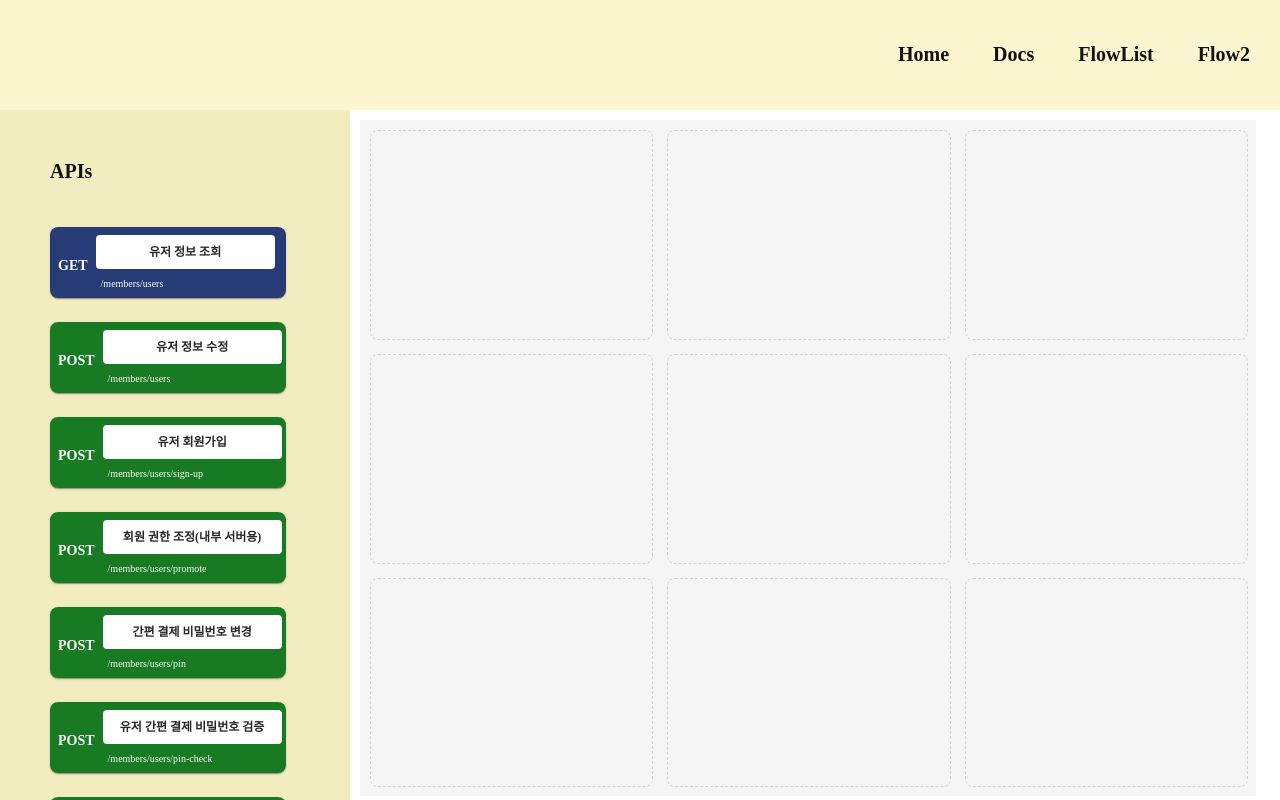
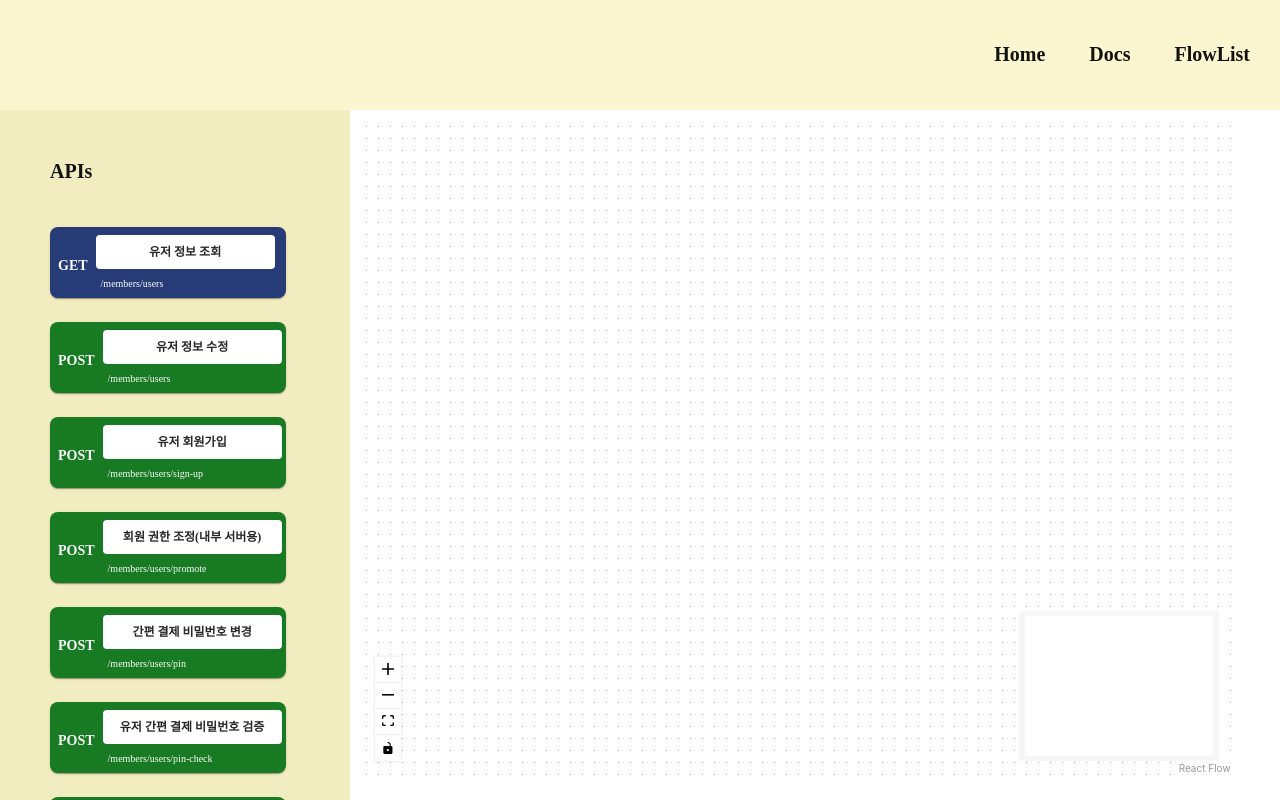
Before and after one commit to Binddog/Binddog, a React (Create React App) app in the folder frontend/binddog-core/: page /flow/1 in a window 1280 px wide. Built offline with nearby package versions, Linux system fonts and the light colour scheme; a web font is replaced by a local one.

Commit message:
✨ Feat: React Flow 를 이용해 플로우 보드 완성
특정 API 클릭하면 플로우 보드에 해당 API 블록 생성

```diff
--- a/frontend/binddog-core/src/App.js
+++ b/frontend/binddog-core/src/App.js
@@ -8,8 +8,6 @@ import TopNav from "./Component/TopNav";
 import FlowList from "./Page/FlowList";
 import Flow from "./Page/Flow";
 import { Box } from "@mui/material";
-
-import Flow2 from './Page/Flow2';
 
 function App() {
   return (
@@ -29,7 +27,6 @@ function App() {
           <Route path="/docs" element={<Docs />} />
           <Route path="/flowList" element={<FlowList />} />
           <Route path="/flow/:id" element={<Flow />} />
-          <Route path="/flow2" element={<Flow2 />} />
         </Routes>
       </Box>
     </ThemeProvider>
--- a/frontend/binddog-core/src/Component/Block.jsx
+++ b/frontend/binddog-core/src/Component/Block.jsx
@@ -1,26 +1,16 @@
 import React from "react";
 import { Card, Typography, Box } from "@mui/material";
 import { useTheme } from "@mui/material/styles";
-import { useDraggable } from "@dnd-kit/core";
 
-export default function Block({ method, apiName, endpoint, id }) {
+export default function Block3({ method, apiName, endpoint, id, addNode }) {
   const theme = useTheme();
-  const { attributes, listeners, setNodeRef, transform } = useDraggable({
-    id,
-  });
 
-  const style = {
-    transform: transform
-      ? `translate3d(${transform.x}px, ${transform.y}px, 0)`
-      : undefined,
+  const handleClick = () => {
+    addNode({ apiName, method, endpoint });
   };
 
   return (
     <Card
-      ref={setNodeRef}
-      style={style}
-      {...attributes}
-      {...listeners}
       sx={{
         bgcolor: theme.palette.block[method],
         borderRadius: "8px",
@@ -28,6 +18,7 @@ export default function Block({ method, apiName, endpoint, id }) {
         padding: "8px 8px 2px",
         cursor: "grab",
       }}
+      onClick={handleClick}
     >
       <Box
         sx={{
--- a/frontend/binddog-core/src/Component/BlockList2.jsx
+++ /dev/null
@@ -1,48 +0,0 @@
-import React from "react";
-import { Box, Typography } from "@mui/material";
-import { useTheme } from "@mui/material/styles";
-import Block2 from "./Block2";
-import blocks from "../block.json";
-
-function BlockList2({ li = blocks, name, onAddNode }) {
-  const theme = useTheme();
-
-  return (
-    <Box
-      sx={{
-        width: "250px",
-        bgcolor: theme.palette.primary.dark,
-        display: "flex",
-        flexDirection: "column",
-        padding: "50px",
-        alignItems: "flex-start",
-        gap: 3,
-        overflow: "auto",
-      }}
-    >
-      <Typography
-        sx={{
-          ...theme.typography.h3,
-          marginBottom: "20px",
-        }}
-      >
-        {name}
-      </Typography>
-      {li.map((item, index) => (
-        <Block2
-          key={item.block_id}
-          id={item.block_id}
-          method={item.method}
-          apiName={item.name}
-          endpoint={item.endpoint}
-          num={index + 1}
-          position={(index + 1) * 70}
-          data={item.block_id}
-          onAddNode={onAddNode}
-        />
-      ))}
-    </Box>
-  );
-}
-
-export default BlockList2;
--- a/frontend/binddog-core/src/Component/Board.jsx
+++ /dev/null
@@ -1,62 +0,0 @@
-import React from "react";
-import { useTheme } from "@mui/material/styles";
-import { Box } from "@mui/material";
-import { useDroppable } from "@dnd-kit/core";
-import Block from "./Block";
-
-function DroppableZone({ id, block }) {
-  const { setNodeRef } = useDroppable({
-    id,
-  });
-
-  return (
-    <Box
-      ref={setNodeRef}
-      sx={{
-        border: "1px dashed lightgray",
-        borderRadius: "8px",
-        width: "100%",
-        height: "100%",
-        display: "flex",
-        alignItems: "center",
-        justifyContent: "center",
-      }}
-    >
-      {block && (
-        <Block
-          method={block.method}
-          apiName={block.name}
-          endpoint={block.endpoint}
-        />
-      )}
-    </Box>
-  );
-}
-
-function Board({ blocks }) {
-  const theme = useTheme();
-
-  return (
-    <Box
-      sx={{
-        width: "100%",
-        height: "100%",
-        display: "grid",
-        gridTemplateColumns: "repeat(3, 1fr)",
-        gridTemplateRows: "repeat(3, 1fr)",
-        gap: 2,
-        padding: "10px",
-        bgcolor: theme.palette.background.paper,
-      }}
-    >
-      {Array.from({ length: 9 }).map((_, index) => {
-        const zoneId = `zone-${index + 1}`;
-        return (
-          <DroppableZone key={zoneId} id={zoneId} block={blocks[zoneId]} />
-        );
-      })}
-    </Box>
-  );
-}
-
-export default Board;
--- a/frontend/binddog-core/src/Component/Board2.jsx
+++ /dev/null
@@ -1,62 +0,0 @@
-import React from "react";
-import { useTheme } from "@mui/material/styles";
-import { Box } from "@mui/material";
-import { useDroppable } from "@dnd-kit/core";
-import Block2 from "./Block2";
-
-function DroppableZone({ id, block }) {
-  const { setNodeRef } = useDroppable({
-    id,
-  });
-
-  return (
-    <Box
-      ref={setNodeRef}
-      sx={{
-        border: "1px dashed lightgray",
-        borderRadius: "8px",
-        width: "100%",
-        height: "100%",
-        display: "flex",
-        alignItems: "center",
-        justifyContent: "center",
-      }}
-    >
-      {block && (
-        <Block2
-          method={block.method}
-          apiName={block.name}
-          endpoint={block.endpoint}
-        />
-      )}
-    </Box>
-  );
-}
-
-function Board2({ blocks }) {
-  const theme = useTheme();
-
-  return (
-    <Box
-      sx={{
-        width: "100%",
-        height: "100%",
-        display: "grid",
-        gridTemplateColumns: "repeat(3, 1fr)",
-        gridTemplateRows: "repeat(3, 1fr)",
-        gap: 2,
-        padding: "10px",
-        bgcolor: theme.palette.background.paper,
-      }}
-    >
-      {Array.from({ length: 9 }).map((_, index) => {
-        const zoneId = `zone-${index + 1}`;
-        return (
-          <DroppableZone key={zoneId} id={zoneId} block={blocks[zoneId]} />
-        );
-      })}
-    </Box>
-  );
-}
-
-export default Board2;
--- a/frontend/binddog-core/src/Component/FlowBlock.jsx
+++ b/frontend/binddog-core/src/Component/FlowBlock.jsx
@@ -37,8 +37,8 @@ function FlowBlock({ inId, flowName }) {
   return (
     <Box
       onClick={(event) => {
-        // 케밥버튼이 아닌 경우에만 수정하기 실행
-        if (!event.target.closest('button') && !event.target.closest('.MuiMenuItem-root')) {
+        // 케밥버튼이 아닌 경우에만 수정하기 실행 + 케밥 버튼 누른 후 리스트 밖에 눌러도 수정하기 막기 추가
+        if (!event.target.closest('button') && !event.target.closest('.MuiMenuItem-root') && !event.target.closest('.MuiMenu-root')) {
           handleModify();
         }
       }}
--- a/frontend/binddog-core/src/Component/TopNav.jsx
+++ b/frontend/binddog-core/src/Component/TopNav.jsx
@@ -18,10 +18,6 @@ function TopNav() {
 
   const goToFlowList = () => {
     navigate("/flowList");
-  };
-
-  const goToFlow2 = () => {
-    navigate("/flow2");
   };
 
   return (
@@ -103,25 +99,6 @@ function TopNav() {
         >
           FlowList
         </Typography>
-        <Typography
-          component="button"
-          onClick={goToFlow2}
-          sx={[
-            theme.typography.h3,
-            {
-              padding: "10px",
-              borderRadius: "10px",
-              border: "none",
-              bgcolor: theme.palette.primary.main,
-              cursor: "pointer",
-              "&:hover": {
-                bgcolor: theme.palette.primary.dark,
-              },
-            },
-          ]}
-        >
-          Flow2
-        </Typography>
       </Box>
     </Box>
   );
--- a/frontend/binddog-core/src/Page/Flow.jsx
+++ b/frontend/binddog-core/src/Page/Flow.jsx
@@ -1,13 +1,23 @@
-import React, { useState } from "react";
+import React, { useState, useCallback } from "react";
 import { Box } from "@mui/material";
+import blockData from "../block.json";
+import BlockFormat from "../Component/BlockFormat";
+import {
+  ReactFlow,
+  MiniMap,
+  Controls,
+  Background,
+  useNodesState,
+  useEdgesState,
+  addEdge,
+} from '@xyflow/react';
+import '@xyflow/react/dist/style.css';
+import { useTheme } from "@mui/material/styles";
 import BlockList from "../Component/BlockList";
-import Board from "../Component/Board";
-import blockData from "../block.json";
-import { DndContext, DragOverlay } from "@dnd-kit/core";
-import Block from "../Component/Block";
 
 function parsePaths(paths) {
   const blocks = [];
+  let inCounter = 1;
 
   Object.keys(paths).forEach((endpoint) => {
     const methods = paths[endpoint];
@@ -16,13 +26,20 @@ function parsePaths(paths) {
       const { summary, description, operationId, tags } = methods[method];
 
       blocks.push({
+        id: `${inCounter}`,
+        position: { x: 50, y: (inCounter) * 70 },
+        data: { label: `${operationId}` },
         block_id: operationId,
         method: method.toUpperCase(),
         endpoint,
         name: summary,
         description,
         tags,
+        type: "customBlock",
+
       });
+
+      inCounter++;
     });
   });
 
@@ -31,57 +48,44 @@ function parsePaths(paths) {
 
 const parsedBlocks = parsePaths(blockData.paths);
 
-function Flow() {
-  const [droppedBlocks, setDroppedBlocks] = useState({});
-  const [activeBlock, setActiveBlock] = useState(null);
+function Flow2() {
+  const theme = useTheme();
+  const initialEdges = []
 
-  const handleDelete = (id) => {
-    setDroppedBlocks((prev) => {
-      const updatedBlocks = { ...prev };
-      delete updatedBlocks[id];
-      return updatedBlocks;
-    });
+  const [nodes, setNodes, onNodesChange] = useNodesState([]);
+  const [edges, setEdges, onEdgesChange] = useEdgesState(initialEdges);
+
+  const onConnect = useCallback(
+    (params) => setEdges((eds) => addEdge(params, eds)),
+    [setEdges],
+  );
+
+  function addNode(item) {
+    const newNode = {
+      id: `${Date.now()}`, // 새로운 id 값 생성
+      type: "customBlock", // customBlock 타입 지정
+      position: { x: 50, y: nodes.length * 70 }, // 노드의 위치 지정
+      data: {
+        method: item.method,
+        apiName: item.apiName,
+        endpoint: item.endpoint,
+      },
     };
 
-  const handleDragStart = (event) => {
-    const { active } = event;
-    const blockData = parsedBlocks.find(
-      (block) => block.block_id === active.id
-    );
-    setActiveBlock(blockData);
-
-    document.body.style.overflow = "hidden";
+    // 새로운 노드를 기존 nodes 상태에 추가
+    setNodes((nds) => [...nds, newNode]);
+    console.log("Node 추가:", newNode);
   };
 
-  const handleDragEnd = (event) => {
-    const { active, over } = event;
-    if (over) {
-      const zoneId = over.id;
-      const blockData = parsedBlocks.find(
-        (block) => block.block_id === active.id
-      );
-
-      if (blockData) {
-        setDroppedBlocks((prev) => ({
-          ...prev,
-          [zoneId]: blockData,
-        }));
-      }
-    }
-    setActiveBlock(null);
-
-    document.body.style.overflow = "auto";
+  // 노드 타입 정의
+  const nodeTypes = {
+    customBlock: BlockFormat, // BlockFormat을 customBlock 노드로 사용
   };
 
   return (
-    <DndContext
-      onDragStart={handleDragStart}
-      onDragEnd={handleDragEnd}
-      autoScroll={false}
-    >
-      <Box sx={{ display: "flex", height: "100%", overflow: "hidden" }}>
+    <Box sx={{ display:'flex', height: "100%", overflow: "hidden"}}>
       <Box sx={{ height: "100%", overflow: "auto" }}>
-          <BlockList name={"APIs"} li={parsedBlocks} />
+        <BlockList  name={"APIs"} li={parsedBlocks} addNode={addNode} />
       </Box>
       <Box
         sx={{
@@ -90,20 +94,24 @@ function Flow() {
           padding: "10px",
         }}
       >
-          <Board blocks={droppedBlocks} onDelete={handleDelete} />
+        <ReactFlow
+          nodes={nodes}
+          edges={edges}
+          onNodesChange={onNodesChange}
+          onEdgesChange={onEdgesChange}
+          onConnect={onConnect}
+          nodeTypes={nodeTypes}
+          style={{
+            bgcolor: theme.palette.primary.main,
+
+          }}
+        >
+          <Controls />
+          <MiniMap />
+          <Background variant="dots" gap={12} size={1} />
+        </ReactFlow>
       </Box>
     </Box>
-      <DragOverlay dropAnimation={null}>
-        {activeBlock ? (
-          <Block
-            id={activeBlock.block_id}
-            method={activeBlock.method}
-            apiName={activeBlock.name}
-            endpoint={activeBlock.endpoint}
-          />
-        ) : null}
-      </DragOverlay>
-    </DndContext>
   );
 }
-export default Flow;
+export default Flow2;
--- a/frontend/binddog-core/src/Page/Flow2.jsx
+++ /dev/null
@@ -1,152 +0,0 @@
-import React, { useState, useCallback } from "react";
-import { Box } from "@mui/material";
-import BlockList2 from "../Component/BlockList2";
-import Board2 from "../Component/Board2";
-import blockData from "../block.json";
-import Block2 from "../Component/Block2";
-import {
-  ReactFlow,
-  MiniMap,
-  Controls,
-  Background,
-  useNodesState,
-  useEdgesState,
-  addEdge,
-} from '@xyflow/react';
-import '@xyflow/react/dist/style.css';
-import { useTheme } from "@mui/material/styles";
-
-function parsePaths(paths) {
-  const blocks = [];
-  let inCounter = 1;
-
-  Object.keys(paths).forEach((endpoint) => {
-    const methods = paths[endpoint];
-
-    Object.keys(methods).forEach((method) => {
-      const { summary, description, operationId, tags } = methods[method];
-
-      blocks.push({
-        id: `${inCounter}`,
-        position: { x: 50, y: (inCounter) * 70 },
-        data: { label: `${operationId}` },
-        block_id: operationId,
-        method: method.toUpperCase(),
-        endpoint,
-        name: summary,
-        description,
-        tags,
-        type: "customBlock",
-
-      });
-
-      inCounter++;
-    });
-  });
-
-  return blocks;
-}
-
-const parsedBlocks = parsePaths(blockData.paths);
-
-// console.log(parsedBlocks);
-
-function Flow2() {
-  const theme = useTheme();
-
-  const initialNodes = [
-    { id: '1', position: { x: 0, y: 0 }, data: { label: '1' } },
-    { id: '2', position: { x: 0, y: 100 }, data: { label: '2' } },
-  ];
-  // const initialEdges = [{ id: 'e1-2', source: '1', target: '2' }];
-  const initialEdges = []
-
-  // const [nodes, setNodes, onNodesChange] = useNodesState(parsedBlocks);
-  // console.log(nodes)
-  const [nodes, setNodes, onNodesChange] = useNodesState(
-    parsedBlocks.map(block => ({
-      ...block,
-      data: {
-        method: block.method,
-        apiName: block.name,
-        endpoint: block.endpoint,
-        // 필요한 추가 데이터가 있다면 여기에 넣으세요
-      },
-    }))
-  );
-
-  const [edges, setEdges, onEdgesChange] = useEdgesState(initialEdges);
-
-  const onConnect = useCallback(
-    (params) => setEdges((eds) => addEdge(params, eds)),
-    [setEdges],
-  );
-
-  const addNode = (newNode) => {
-    setNodes((prevNodes) => [
-      ...prevNodes,
-      { id: `${Date.now()}`,...newNode }, // 고유한 ID를 추가
-    ]);
-  };
-
-  // 노드 타입 정의
-  const nodeTypes = {
-    customBlock: Block2, // Block2를 customBlock 노드로 사용
-  };
-
-  return (
-    <div style={{ width: '100vw', height: '100vh' }}>
-      <ReactFlow
-        nodes={nodes}
-        edges={edges}
-        onNodesChange={onNodesChange}
-        onEdgesChange={onEdgesChange}
-        onConnect={onConnect}
-        nodeTypes={nodeTypes}
-        style={{
-          bgcolor: theme.palette.primary.main,
-
-        }}
-      >
-        <Controls />
-        <MiniMap />
-        <Background variant="dots" gap={12} size={1} />
-      </ReactFlow>
-    </div>
-
-    // <Box sx={{ display: "flex", height: "100%", overflow: "hidden" }}>
-    //   <Box sx={{ height: "100%", overflow: "auto" }}>
-    //     <BlockList2 name={"APIs"} li={parsedBlocks} onAddNode={addNode} />
-    //   </Box>
-    //   <Box
-    //     sx={{
-    //       flexGrow: 0.96,
-    //       height: "95%",
-    //       padding: "10px",
-    //     }}
-    //   >
-    //     <div style={{ width: "100%", height: "100%"}}>
-    //       <ReactFlow
-    //         nodes={nodes}
-    //         edges={edges}
-    //         onNodesChange={onNodesChange}
-    //         onEdgesChange={onEdgesChange}
-    //         onConnect={onConnect}
-    //         nodeTypes={nodeTypes}
-    //         style={{
-    //           bgcolor: theme.palette.primary.main,
-
-    //         }}
-    //       >
-    //         <Controls />
-    //         <MiniMap />
-    //         <Background variant="dots" gap={12} size={1} />
-    //       </ReactFlow>
-    //     </div>
-    //     {/* <Board2 blocks={droppedBlocks} onDelete={handleDelete} /> */}
-    //   </Box>
-    // </Box>
-
-  );
-}
-export default Flow2;
```
Also changed, not shown: frontend/binddog-core/src/Component/BlockFormat.jsx (renamed from frontend/binddog-core/src/Component/Block2.jsx, +2 -28 lines), frontend/binddog-core/src/Component/BlockList.jsx (+5 -4 lines). Lines whose indentation alone changed are shown as unchanged.
